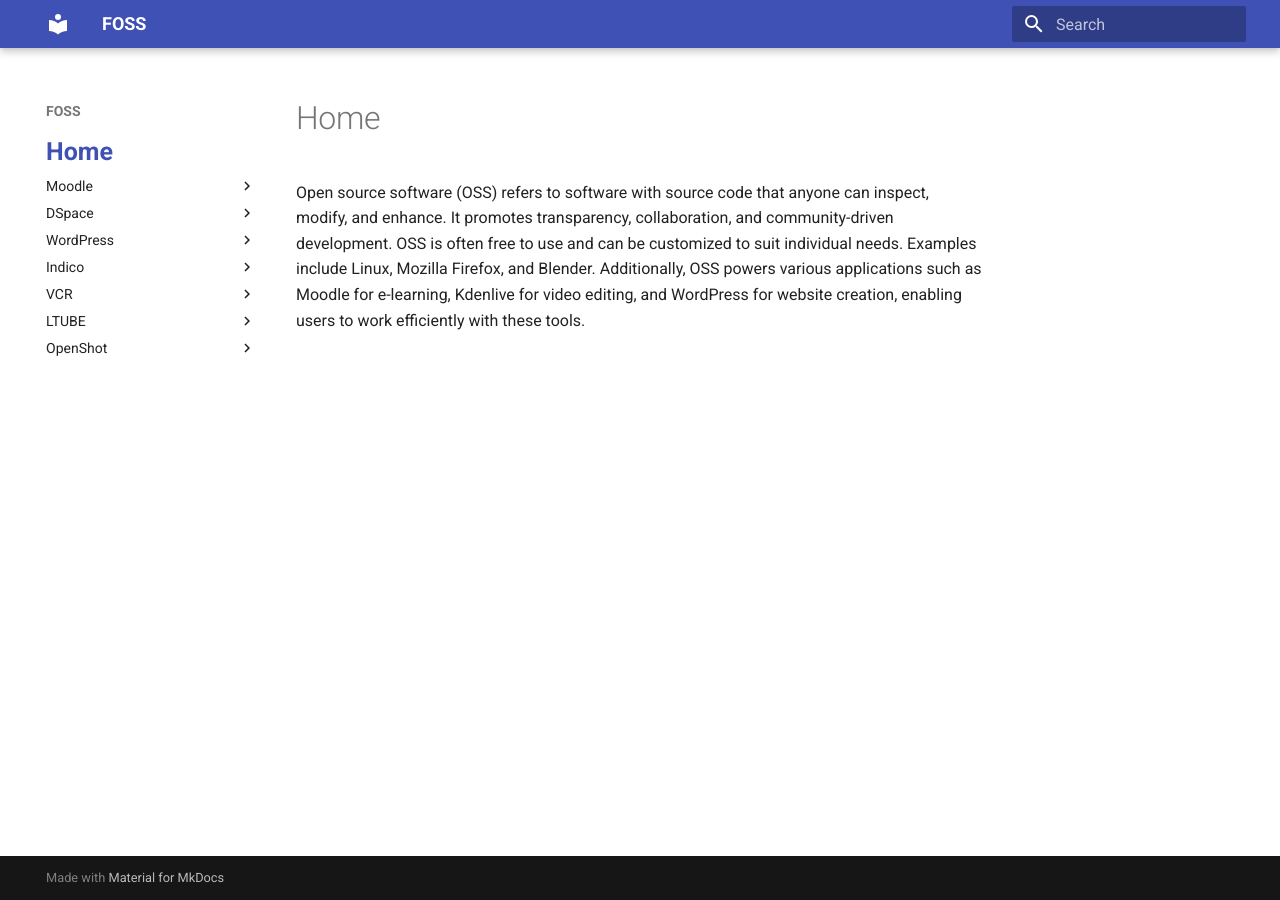
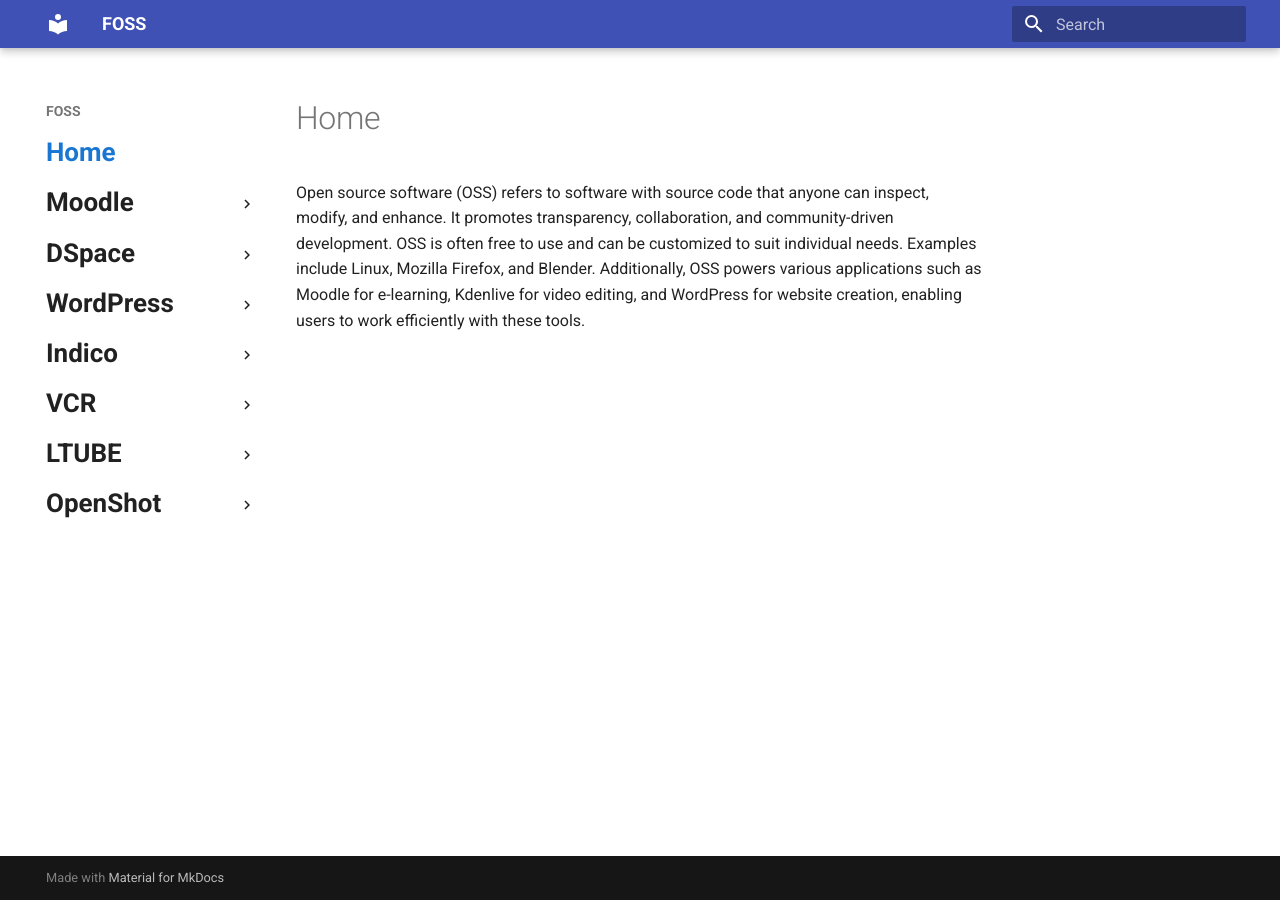
Before and after one commit to LEARN-LK/FOSS-LABWORK-HOST, an MkDocs documentation site: the page built from docs/index.md, in a window 1280 px wide. Built offline with MkDocs 1.6.1 and Material for MkDocs 9.7.7, drawn with Linux system fonts in a browser that asks for light colours.

Commit message:
all updated-moodle-all

```diff
--- a/docs/css/custom.css
+++ b/docs/css/custom.css
@@ -1,7 +1,20 @@
 
-/* ==== ONLY TOP-LEVEL MENU ITEMS ==== */
+/* ==== ONLY TOP-LEVEL MENU ITEMS (collapsed + expanded) ==== */
+
+/* --- Collapsed view (what you see in the screenshot) --- */
+.md-sidebar--primary .md-nav__list > .md-nav__item > .md-nav__link {
+  font-size: 1.3rem !important;   /* Bigger */
+  font-weight: 600 !important;     /* Bold */
+}
+
+/* --- Expanded view (when you click a section) --- */
 .md-sidebar--primary .md-nav__item--section > .md-nav__link,
 .md-sidebar--primary .md-nav__item:not(.md-nav__item--nested) > .md-nav__link {
-  font-size: 1.25rem !important;   /* Increase size */
-  font-weight: 600 !important;      /* Optional: slightly bold */
+  font-size: 1.3rem !important;
+  font-weight: 600 !important;
 }
+
+/* Optional: Active item highlight */
+.md-sidebar--primary .md-nav__item--active > .md-nav__link {
+  color: #1976d2 !important;
+}
```
Also changed, not shown: 1 other file.
